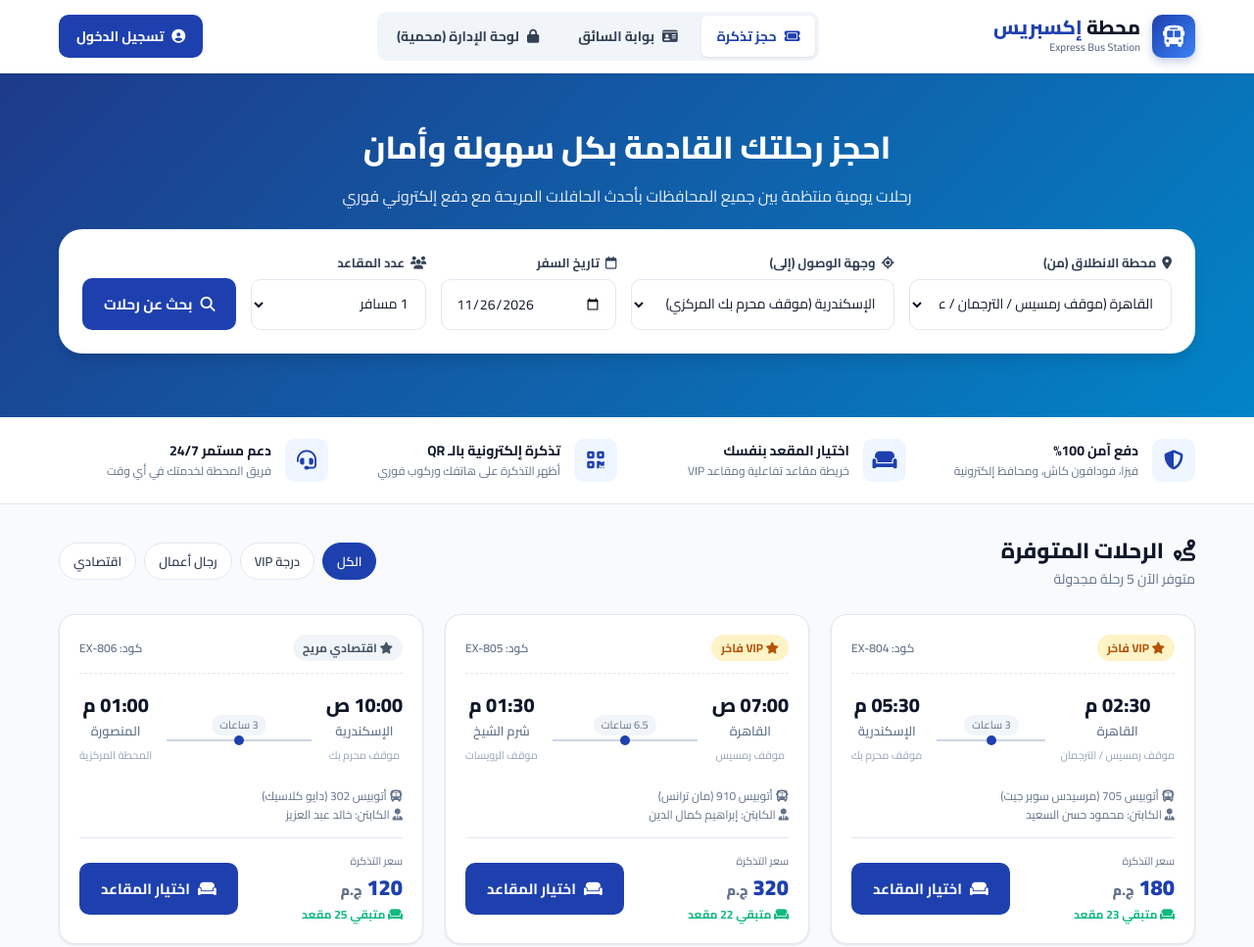
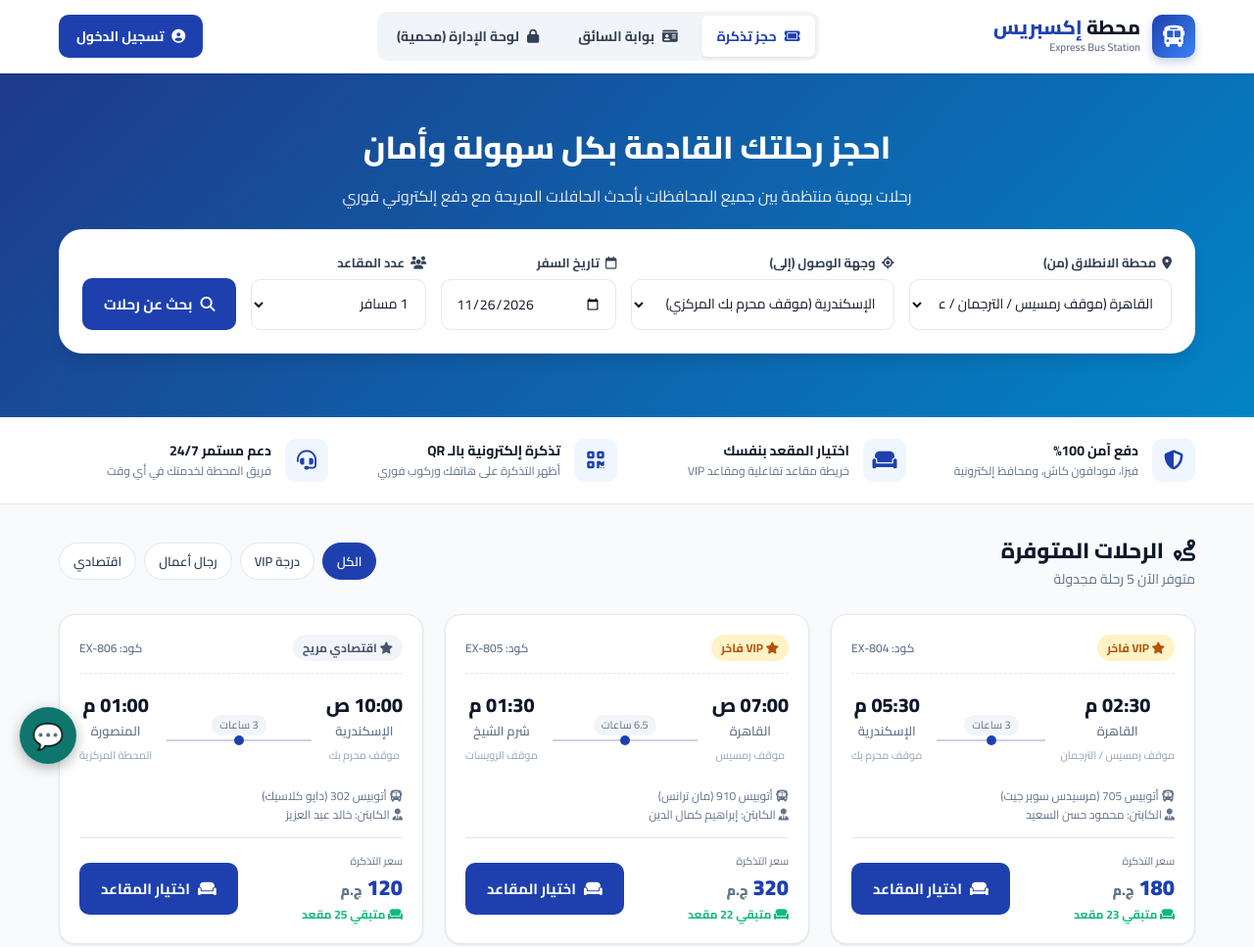
Before and after one commit to Jihad2882006/Bus_station, a plain HTML site: page index.html in a window 1280 px wide. Shown: the top 967 px of the page at 98% size. Drawn offline with Linux system fonts and the light colour scheme; no server answers.

Commit message:
Add chat widget script and stylesheet links

```diff
--- a/index.html
+++ b/index.html
@@ -11,6 +11,7 @@
     <!-- Font Awesome للأيقونات -->
     <link rel="stylesheet" href="https://cdnjs.cloudflare.com/ajax/libs/font-awesome/6.5.1/css/all.min.css">
     <!-- ملف التنسيقات -->
+
     <link rel="stylesheet" href="style.css">
 </head>
 <body>
@@ -1138,5 +1139,6 @@
 
     <!-- ملف الجافاسكريبت الرئيسي -->
     <script src="app.js"></script>
+    <script src="chat-widget.js"></script>
 </body>
 </html>
```
